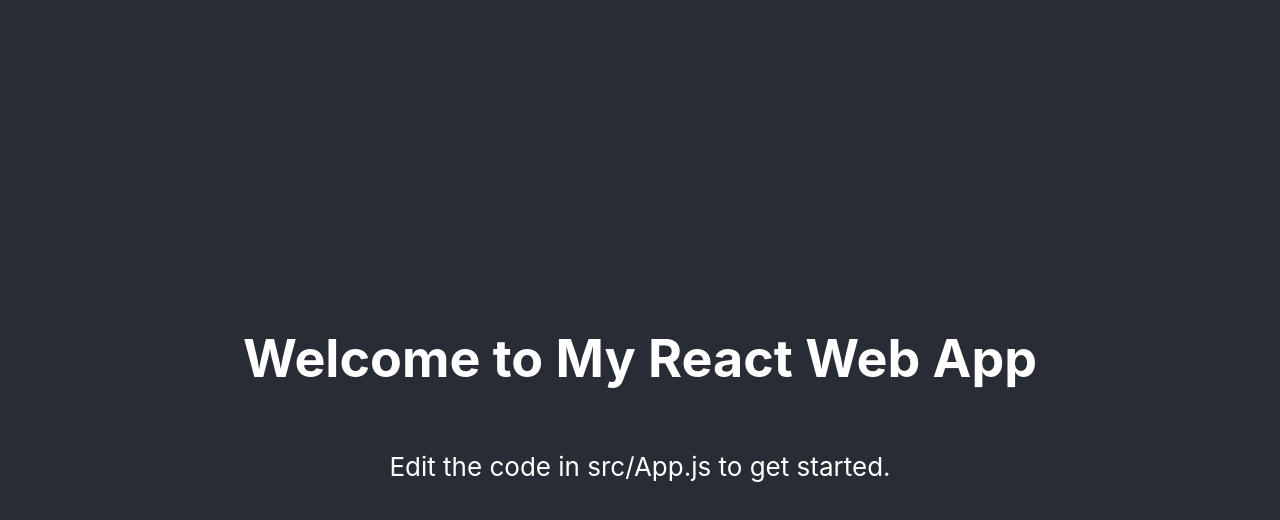
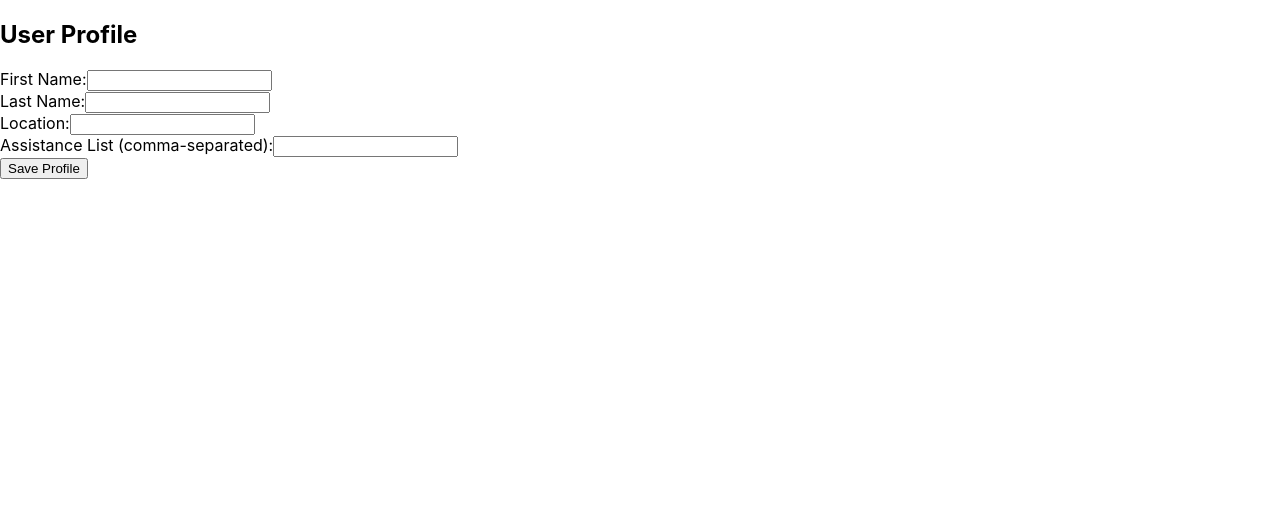
Before and after one commit to leahphw/safe-bubbles-technica23, a React (Create React App) app in the folder time-lot/: page / in a window 1280 px wide. Shown: the top 520 px of the page. Built offline with nearby package versions, Linux system fonts and the light colour scheme.

Commit message:
basic user profile features

```diff
--- a/time-lot/package.json
+++ b/time-lot/package.json
@@ -8,6 +8,8 @@
     "@testing-library/jest-dom": "^5.17.0",
     "@testing-library/react": "^13.4.0",
     "@testing-library/user-event": "^13.5.0",
+    "axios": "^1.5.1",
+    "firebase": "^10.5.0",
     "react": "^18.2.0",
     "react-dom": "^18.2.0",
     "react-scripts": "5.0.1",
--- a/time-lot/src/App.js
+++ b/time-lot/src/App.js
@@ -1,13 +1,10 @@
 import React from 'react';
-import './App.css';
+import UserProfile from './components/UserProfile';
 
 function App() {
   return (
     <div className="App">
-      <header className="App-header">
-        <h1>Welcome to My React Web App</h1>
-        <p>Edit the code in src/App.js to get started.</p>
-      </header>
+      <UserProfile />
     </div>
   );
 }
--- /dev/null
+++ b/time-lot/src/components/UserProfile.js
@@ -0,0 +1,74 @@
+import React, { Component } from 'react';
+
+class UserProfile extends Component {
+  constructor(props) {
+    super(props);
+
+    this.state = {
+      firstName: '',
+      lastName: '',
+      location: '',
+      assistanceList: '',
+    };
+  }
+
+  handleInputChange = (event) => {
+    const { name, value } = event.target;
+    this.setState({ [name]: value });
+  }
+
+  handleSubmit = (event) => {
+    event.preventDefault();
+    // Send this.state data to your backend for user registration or update
+    // You can use Axios or Fetch for this purpose
+  }
+
+  render() {
+    return (
+      <div>
+        <h2>User Profile</h2>
+        <form onSubmit={this.handleSubmit}>
+          <div>
+            <label>First Name:</label>
+            <input
+              type="text"
+              name="firstName"
+              value={this.state.firstName}
+              onChange={this.handleInputChange}
+            />
+          </div>
+          <div>
+            <label>Last Name:</label>
+            <input
+              type="text"
+              name="lastName"
+              value={this.state.lastName}
+              onChange={this.handleInputChange}
+            />
+          </div>
+          <div>
+            <label>Location:</label>
+            <input
+              type="text"
+              name="location"
+              value={this.state.location}
+              onChange={this.handleInputChange}
+            />
+          </div>
+          <div>
+            <label>Assistance List (comma-separated):</label>
+            <input
+              type="text"
+              name="assistanceList"
+              value={this.state.assistanceList}
+              onChange={this.handleInputChange}
+            />
+          </div>
+          <button type="submit">Save Profile</button>
+        </form>
+      </div>
+    );
+  }
+}
+
+export default UserProfile;
```
Also changed, not shown: 1 other file (tests, documents, lock files or other folders).
